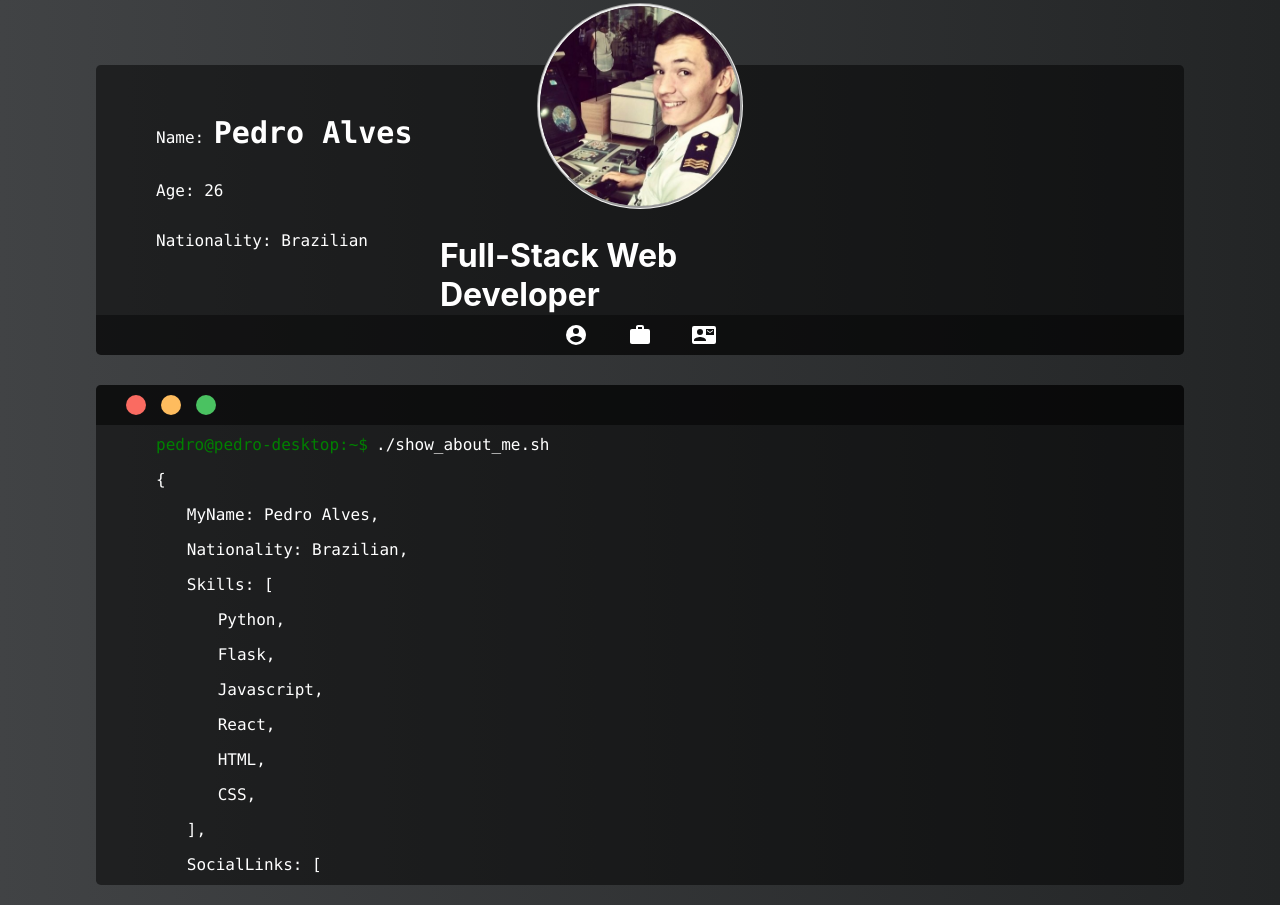
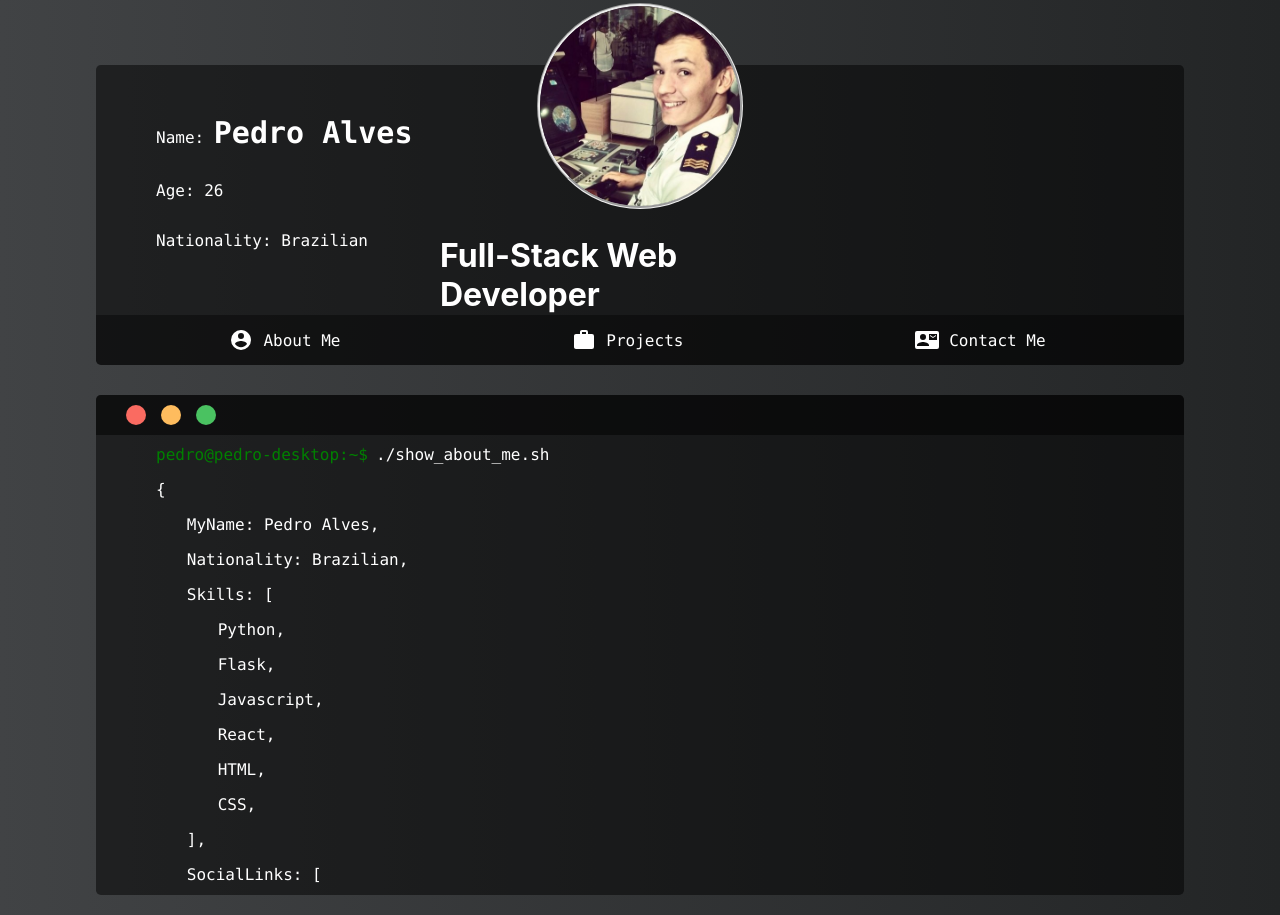
Before and after one commit to mzord/AlvesPortfolio, a React (Create React App) app: page / in a window 1280 px wide. Built offline with nearby package versions, Linux system fonts and the light colour scheme.

Commit message:
Removed old things from the code that was not beeing used. Modified Navlinks from the SideMenu. In order to do that, ive added a new component called MenuButton.

```diff
--- /dev/null
+++ b/src/component/MenuButton.js
@@ -0,0 +1,35 @@
+import React from 'react'
+import SvgIcon from '@material-ui/core/SvgIcon'
+import './MenuButton.scss'
+
+const MenuButton = (props) => {
+    var path = ""
+    switch (props.link) {
+        case "aboutme":
+            path = <path d="M12,19.2C9.5,19.2 7.29,17.92 6,16C6.03,14 10,12.9 12,12.9C14,12.9 17.97,14 18,16C16.71,17.92 14.5,19.2 12,19.2M12,5A3,3 0 0,1 15,8A3,3 0 0,1 12,11A3,3 0 0,1 9,8A3,3 0 0,1 12,5M12,2A10,10 0 0,0 2,12A10,10 0 0,0 12,22A10,10 0 0,0 22,12C22,6.47 17.5,2 12,2Z" />
+            break
+        case "projects":
+            path = <path d="M10,2H14A2,2 0 0,1 16,4V6H20A2,2 0 0,1 22,8V19A2,2 0 0,1 20,21H4C2.89,21 2,20.1 2,19V8C2,6.89 2.89,6 4,6H8V4C8,2.89 8.89,2 10,2M14,6V4H10V6H14Z" />
+            break
+        case 'contactme':
+            path = <path d="M21,8V7L18,9L15,7V8L18,10M22,3H2A2,2 0 0,0 0,5V19A2,2 0 0,0 2,21H22A2,2 0 0,0 24,19V5A2,2 0 0,0 22,3M8,6A3,3 0 0,1 11,9A3,3 0 0,1 8,12A3,3 0 0,1 5,9A3,3 0 0,1 8,6M14,18H2V17C2,15 6,13.9 8,13.9C10,13.9 14,15 14,17M22,12H14V6H22" />
+            break
+        default:
+            path = ""
+    }
+
+    return (
+        <div className="menubutton">
+            <SvgIcon className="menuicon">
+                {path}
+            </SvgIcon>
+            <div className="menutext">
+                <span>
+                    {props.children}
+                </span>
+            </div>
+        </div>
+    )
+}
+
+export default MenuButton
--- /dev/null
+++ b/src/component/MenuButton.scss
@@ -0,0 +1,26 @@
+// menubutton -> menuicon and menutext
+
+.menubutton {
+    display: flex;
+    flex-direction: row;
+    margin-top: 5px;
+}
+
+.menubutton:hover {
+    color: #FFBA69;
+}
+
+.menuicon {
+    fill: black;
+}
+
+.menutext {
+    margin-top: 3px;
+    padding-left: 10px;
+}
+
+@media only screen and (max-width: 700px) {
+    .menutext {
+        display: none;
+    }
+}
--- a/src/component/SideMenu.js
+++ b/src/component/SideMenu.js
@@ -1,50 +1,36 @@
 import React from 'react'
 import {Link} from 'react-router-dom'
 import "./SideMenu.scss"
-import SvgIcon from '@material-ui/core/SvgIcon'
+import MenuButton from './MenuButton'
 
 
-
-const SideMenu = (props) => {
+const SideMenu = () => {
 
     return (
     <div className="sideMenu">
             <ul id="menuLinks">
                 <li>
                     <Link to="/">
-                        <SvgIcon>
-                            <path d="M12,19.2C9.5,19.2 7.29,17.92 6,16C6.03,14 10,12.9 12,12.9C14,12.9 17.97,14 18,16C16.71,17.92 14.5,19.2 12,19.2M12,5A3,3 0 0,1 15,8A3,3 0 0,1 12,11A3,3 0 0,1 9,8A3,3 0 0,1 12,5M12,2A10,10 0 0,0 2,12A10,10 0 0,0 12,22A10,10 0 0,0 22,12C22,6.47 17.5,2 12,2Z" />
-                        </SvgIcon>
+                        <MenuButton link="aboutme">
+                            About Me
+                        </MenuButton>
                     </Link>
                 </li>
                 <li>
                     <Link to="/projects">
-                        <SvgIcon>
-                            <path d="M10,2H14A2,2 0 0,1 16,4V6H20A2,2 0 0,1 22,8V19A2,2 0 0,1 20,21H4C2.89,21 2,20.1 2,19V8C2,6.89 2.89,6 4,6H8V4C8,2.89 8.89,2 10,2M14,6V4H10V6H14Z" />
-                        </SvgIcon>
+                        <MenuButton link="projects">
+                            Projects
+                        </MenuButton>
                     </Link>
                 </li>
                 <li>
                     <Link to ="/contact">
-                        <SvgIcon>
-                            <path d="M21,8V7L18,9L15,7V8L18,10M22,3H2A2,2 0 0,0 0,5V19A2,2 0 0,0 2,21H22A2,2 0 0,0 24,19V5A2,2 0 0,0 22,3M8,6A3,3 0 0,1 11,9A3,3 0 0,1 8,12A3,3 0 0,1 5,9A3,3 0 0,1 8,6M14,18H2V17C2,15 6,13.9 8,13.9C10,13.9 14,15 14,17M22,12H14V6H22" />
-                        </SvgIcon>
+                        <MenuButton link="contactme">
+                            Contact Me
+                        </MenuButton>
                     </Link>
                 </li>
             </ul>
-
-            {/* <ul id="socialLinks">
-                <li>
-                    <SvgIcon>
-                        <path fill="#ffffff" d="M19,3A2,2 0 0,1 21,5V19A2,2 0 0,1 19,21H5A2,2 0 0,1 3,19V5A2,2 0 0,1 5,3H19M18.5,18.5V13.2A3.26,3.26 0 0,0 15.24,9.94C14.39,9.94 13.4,10.46 12.92,11.24V10.13H10.13V18.5H12.92V13.57C12.92,12.8 13.54,12.17 14.31,12.17A1.4,1.4 0 0,1 15.71,13.57V18.5H18.5M6.88,8.56A1.68,1.68 0 0,0 8.56,6.88C8.56,5.95 7.81,5.19 6.88,5.19A1.69,1.69 0 0,0 5.19,6.88C5.19,7.81 5.95,8.56 6.88,8.56M8.27,18.5V10.13H5.5V18.5H8.27Z" />
-                    </SvgIcon>
-                </li>
-                <li>
-                    <SvgIcon>
-                    <path fill="#ffffff" d="M17.55,11.2C17.32,10.9 17.05,10.64 16.79,10.38C16.14,9.78 15.39,9.35 14.76,8.72C13.3,7.26 13,4.85 13.91,3C13,3.23 12.16,3.75 11.46,4.32C8.92,6.4 7.92,10.07 9.12,13.22C9.16,13.32 9.2,13.42 9.2,13.55C9.2,13.77 9.05,13.97 8.85,14.05C8.63,14.15 8.39,14.09 8.21,13.93C8.15,13.88 8.11,13.83 8.06,13.76C6.96,12.33 6.78,10.28 7.53,8.64C5.89,10 5,12.3 5.14,14.47C5.18,14.97 5.24,15.47 5.41,15.97C5.55,16.57 5.81,17.17 6.13,17.7C7.17,19.43 9,20.67 10.97,20.92C13.07,21.19 15.32,20.8 16.93,19.32C18.73,17.66 19.38,15 18.43,12.72L18.3,12.46C18.1,12 17.83,11.59 17.5,11.21L17.55,11.2M14.45,17.5C14.17,17.74 13.72,18 13.37,18.1C12.27,18.5 11.17,17.94 10.5,17.28C11.69,17 12.39,16.12 12.59,15.23C12.76,14.43 12.45,13.77 12.32,13C12.2,12.26 12.22,11.63 12.5,10.94C12.67,11.32 12.87,11.7 13.1,12C13.86,13 15.05,13.44 15.3,14.8C15.34,14.94 15.36,15.08 15.36,15.23C15.39,16.05 15.04,16.95 14.44,17.5H14.45Z" />
-                    </SvgIcon>
-                </li>
-            </ul> */}
     </div>
     )
 }
--- a/src/component/SideMenu.scss
+++ b/src/component/SideMenu.scss
@@ -4,17 +4,16 @@ div {
      box-sizing: border-box;
 }
 
-
 .sideMenu {
     display: flex;
     flex-direction: row;
     justify-content: center;
     background: rgba(0, 0, 0, 0.7);
-    height: 40px;
+    height: 50px;
     width: 100%;
     padding: 0;
     border-radius: 0rem 0rem 0.3rem 0.3rem;
-    padding: 8px 20px;
+    padding: 8px 0px;
 }
 
 
@@ -22,7 +21,7 @@ div {
     list-style: none;
     display: flex;
     flex-direction: row;
-    justify-content: center;
+    justify-content: space-around;
     margin-top: 0;
     color: white;
     width: 100%;
@@ -30,8 +29,10 @@ div {
 }
 
 #menuLinks li {
-    margin-right: 40px;
+    background: transparent;
+    font-family: monaco, Consolas, "Lucida Console", monospace;
     cursor: pointer;
+    margin-left: -45px
 }
 
 .MuiSvgIcon-root:hover {
@@ -49,12 +50,5 @@ div {
 }
 
 #socialLinks li {
-    margin-right: 20px;
     cursor: pointer;
 }
-
-@media only screen and (max-width: 1100px) {
-    .sideMenu {
-
-    }
-}
```
Also changed, not shown: src/component/SideButton.js (deleted, +0 -12 lines), src/component/SideButton.scss (deleted, +0 -25 lines).
